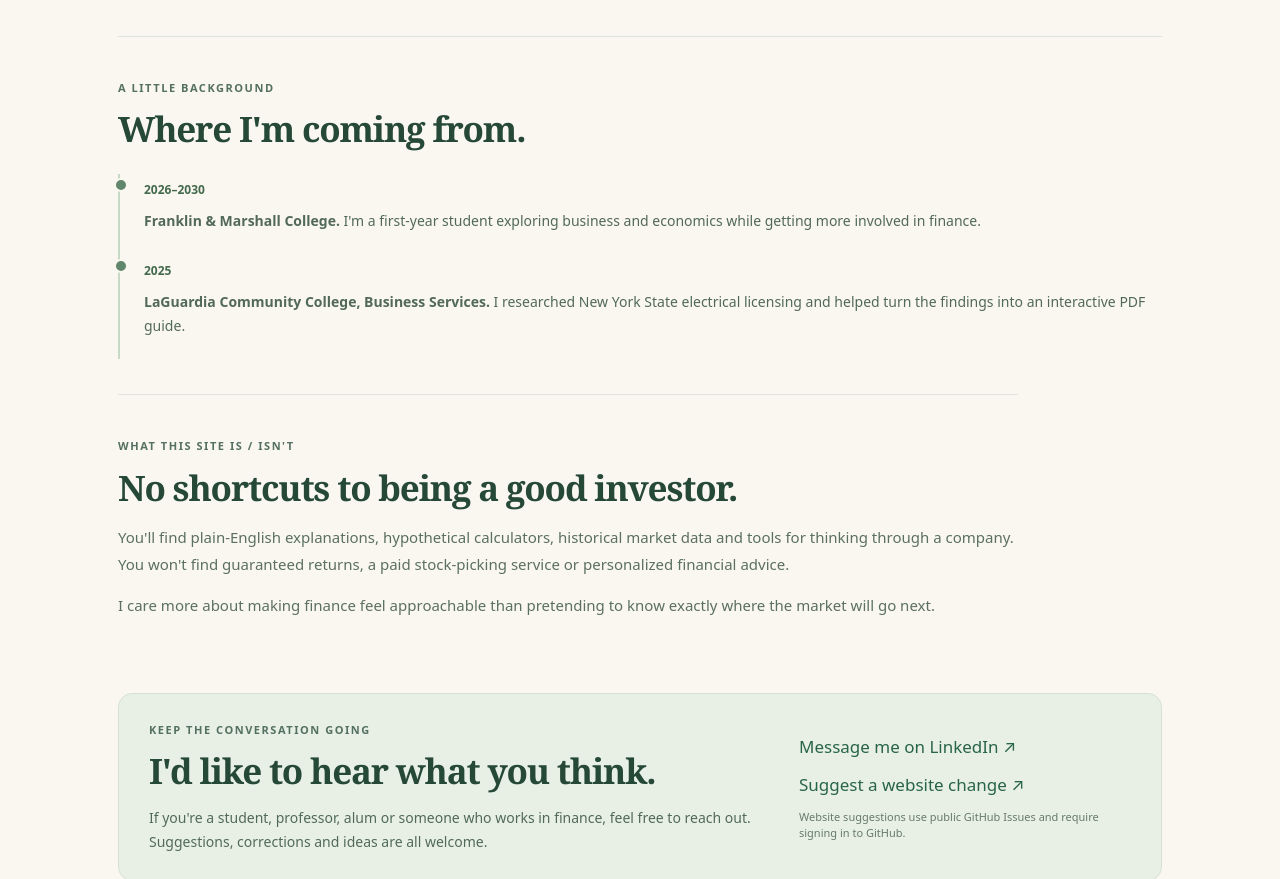
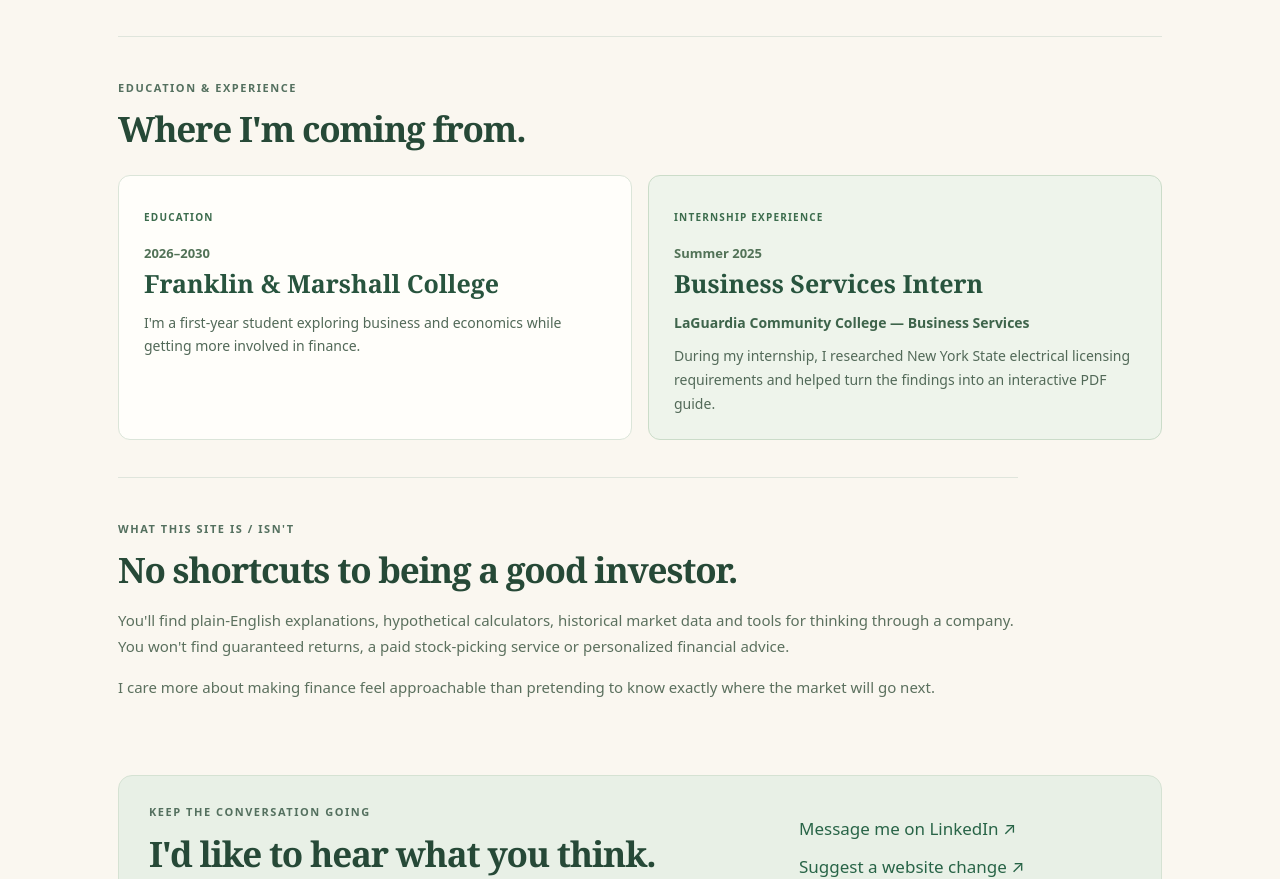
Before and after one commit to sohan660/Market-Notebook, a plain HTML site: page about.html in a window 1280 px wide. Shown: the part 978-1857 px from the top of the page. Drawn offline with Linux system fonts and the light colour scheme.

Commit message:
Separate LaGuardia internship from college education on About page

```diff
--- a/about.html
+++ b/about.html
@@ -60,10 +60,22 @@
   </div>
 </section>
 <section class="about-background" aria-labelledby="about-background-heading">
-  <span class="home-overline">A LITTLE BACKGROUND</span><h2 id="about-background-heading">Where I'm coming from.</h2>
-  <div class="about-timeline">
-    <div><span>2026–2030</span><p><strong>Franklin &amp; Marshall College.</strong> I'm a first-year student exploring business and economics while getting more involved in finance.</p></div>
-    <div><span>2025</span><p><strong>LaGuardia Community College, Business Services.</strong> I researched New York State electrical licensing and helped turn the findings into an interactive PDF guide.</p></div>
+  <span class="home-overline">EDUCATION &amp; EXPERIENCE</span>
+  <h2 id="about-background-heading">Where I'm coming from.</h2>
+  <div class="about-background-grid">
+    <article class="about-background-card">
+      <span class="about-entry-type">EDUCATION</span>
+      <p class="about-entry-date">2026–2030</p>
+      <h3>Franklin &amp; Marshall College</h3>
+      <p>I'm a first-year student exploring business and economics while getting more involved in finance.</p>
+    </article>
+    <article class="about-background-card internship-card">
+      <span class="about-entry-type">INTERNSHIP EXPERIENCE</span>
+      <p class="about-entry-date">Summer 2025</p>
+      <h3>Business Services Intern</h3>
+      <p class="about-entry-org">LaGuardia Community College — Business Services</p>
+      <p>During my internship, I researched New York State electrical licensing requirements and helped turn the findings into an interactive PDF guide.</p>
+    </article>
   </div>
 </section>
 <section class="about-values" aria-labelledby="about-values-heading">
--- a/refresh.css
+++ b/refresh.css
@@ -84,11 +84,15 @@
 .about-build-grid article>span{font:800 10px/1.4 system-ui,sans-serif;letter-spacing:.1em;color:#63806b}
 .about-page .about-build-grid h3{font:700 22px/1.25 Georgia,serif;margin:17px 0 10px;color:#28543e}
 .about-build-grid p{font:14px/1.65 system-ui,sans-serif;color:#586e5d;margin:0}
-.about-timeline{margin:23px 0 5px;border-left:2px solid #c6d8c6}
-.about-timeline>div{position:relative;padding:0 0 22px 24px}
-.about-timeline>div:before{content:'';position:absolute;left:-6px;top:4px;width:10px;height:10px;border-radius:50%;background:#60866b;border:2px solid #f9f7ef}
-.about-timeline span{color:#436a4c;font:800 12px system-ui,sans-serif}
-.about-timeline p{font:14px/1.7 system-ui,sans-serif;color:#526958;margin:7px 0 0}
+.about-background-grid{display:grid;grid-template-columns:repeat(2,minmax(0,1fr));gap:16px;margin:24px 0 7px}
+.about-background-card{min-width:0;padding:25px 25px 23px;border:1px solid #dbe5d9;border-radius:12px;background:#fffefa}
+.about-background-card.internship-card{background:#eef4eb;border-color:#cbdcc9}
+.about-entry-type{display:inline-block;color:#3c6c4d;font:800 10px/1.4 system-ui,sans-serif;letter-spacing:.12em}
+.about-background-card .about-entry-date{font:750 13px/1.4 system-ui,sans-serif;color:#527257;margin:15px 0 7px}
+.about-page .about-background-card h3{font:700 25px/1.18 Georgia,serif;color:#28543e;padding:0;margin:0 0 12px}
+.about-background-card p{font:14px/1.7 system-ui,sans-serif;color:#526958;margin:0}
+.about-background-card .about-entry-org{font-weight:750;color:#3e644b;margin:0 0 10px}
+@media(max-width:680px){.about-background-grid{grid-template-columns:1fr}.about-background-card{padding:22px}}
 .about-values{max-width:900px}
 .about-contact{display:flex;align-items:center;justify-content:space-between;gap:30px;background:#e8f0e6;border:1px solid #d5e2d3;border-radius:14px;padding:27px 30px;margin:30px 0 40px;scroll-margin-top:30px}
 .about-contact>div:first-child{max-width:620px}
--- a/scripts/browser-smoke.mjs
+++ b/scripts/browser-smoke.mjs
@@ -149,6 +149,10 @@ try{
   await page.setViewportSize({width:1280,height:900});
   await visit('about.html');
   assert.equal(await page.locator('.about-build-grid article').count(),3);
+  assert.equal(await page.locator('.about-background-card').count(),2);
+  assert.ok((await page.locator('.internship-card').textContent()).includes('Business Services Intern'));
+  assert.ok((await page.locator('.internship-card').textContent()).includes('During my internship'));
+  assert.ok((await page.locator('.about-background-card').first().textContent()).includes('EDUCATION'));
   assert.equal(await page.locator('.about-contact-links a').count(),2);
   await page.screenshot({path:path.join(root,'screenshots','market-notebook-about.png'),animations:'disabled'});
   checkNoErrors('student-made About, feedback and new screenshots');
--- a/scripts/validate-site.mjs
+++ b/scripts/validate-site.mjs
@@ -63,6 +63,9 @@ assert.ok(home.includes('id="home-feedback-heading"')&&home.includes('Share on L
 const about=await read('about.html');
 assert.ok(about.includes('class="about-build-grid"')&&about.includes('id="contact"'),'About project skills and contact sections missing');
 assert.ok(about.includes('HTML, CSS &amp; JavaScript')&&about.includes('GitHub Pages'),'About development details missing');
+assert.ok(about.includes('class="about-background-grid"')&&about.includes('INTERNSHIP EXPERIENCE'),'Education and internship must appear as separate entries');
+assert.ok(about.includes('Business Services Intern')&&about.includes('During my internship'),'LaGuardia role must be identified as an internship');
+assert.ok(!about.includes('class="about-timeline"'),'Old combined education timeline must be removed');
 const polish=await read('refresh.css');
 assert.ok(polish.includes('.home-update-grid')&&polish.includes('.about-build-grid'),'Refined homepage and About styling missing');
 assert.ok(!investors.includes('13F')&&!investors.includes('MARKET_HOLDINGS'),'Investor Principles must remain evergreen');
```
